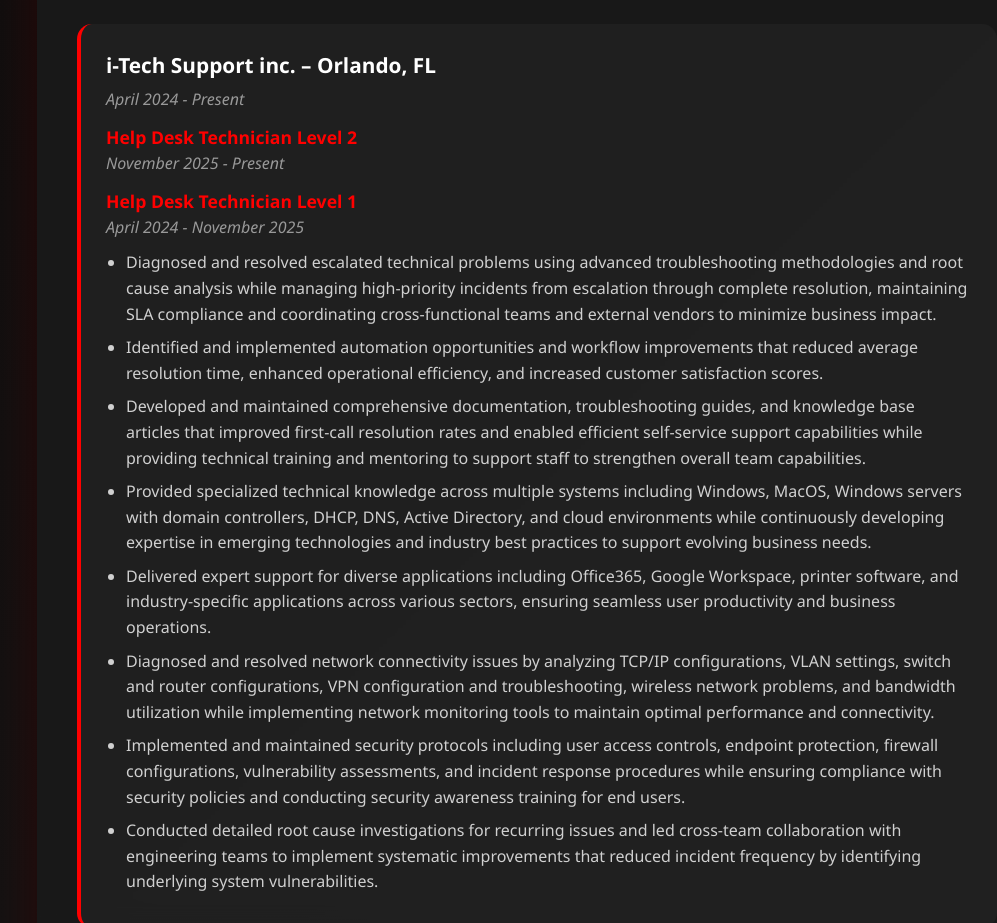
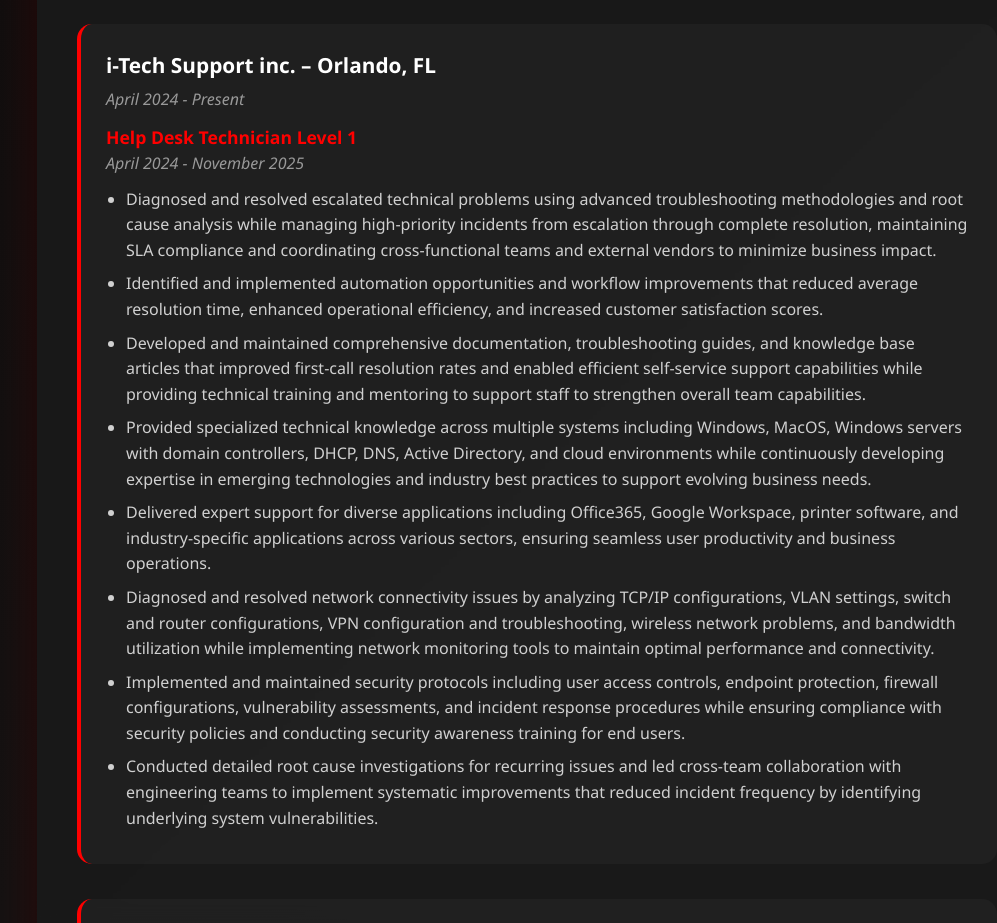
Before and after one commit to zhelbig/zhelbig.github.io, a plain HTML site: page index.html in a window 1280 px wide. Shown: the part 860-1783 px from the top of the page, without its empty margins (103-1100 px from the left). Drawn offline with Linux system fonts and the light colour scheme.

Commit message:
Update index.html

```diff
--- a/index.html
+++ b/index.html
@@ -384,8 +384,6 @@
                 <div class="experience-item">
                     <h3>i-Tech Support inc. – Orlando, FL</h3>
                     <div class="date">April 2024 - Present</div>
-                    <div class="company">Help Desk Technician Level 2</div>
-                    <div class="date">November 2025 - Present</div>
                     <div class="company">Help Desk Technician Level 1</div>
                     <div class="date">April 2024 - November 2025</div>
                     <ul>
```
